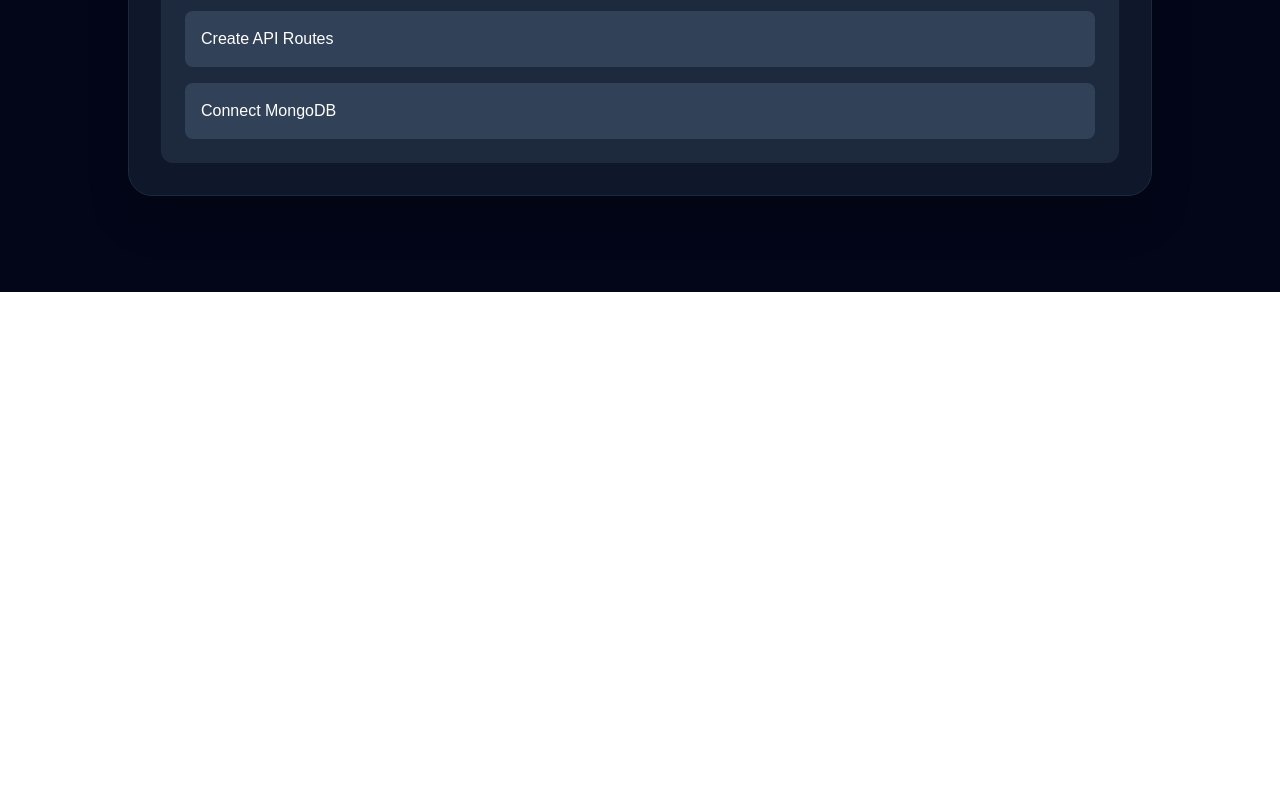
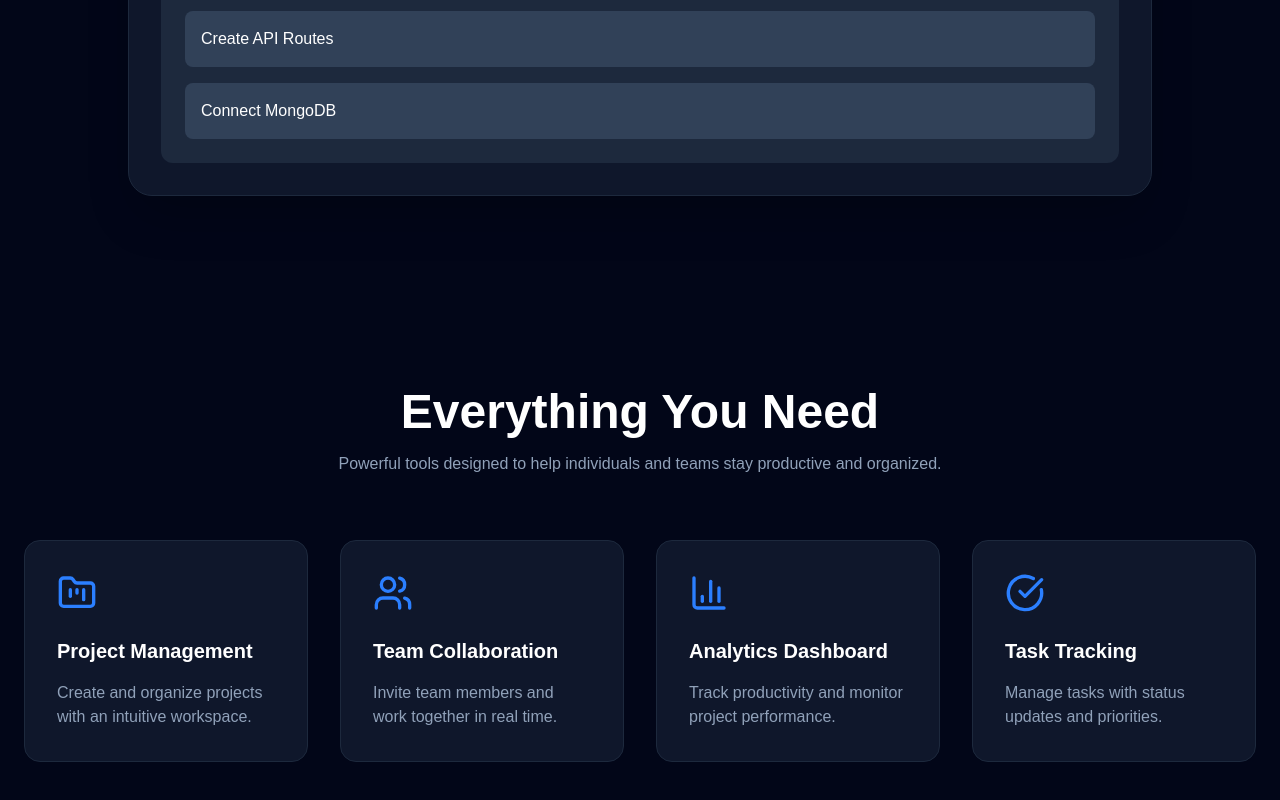
Before and after one commit to afridi-ishaq/Task-Management-Saas, a Next.js app: page / in a window 1280 px wide. Shown: the part 1007-1807 px from the top of the page. Before the commit the page ends 1299 px from the top, so only its background shows below. Built offline with nearby package versions, Linux system fonts and the light colour scheme.

Commit message:
Updations

```diff
--- a/src/app/page.jsx
+++ b/src/app/page.jsx
@@ -1,3 +1,4 @@
+import Features from "@/components/Features";
 import Hero from "@/components/Hero";
 import Navbar from "@/components/Navbar";
 
@@ -6,6 +7,7 @@ export default function Home() {
     <main className="min-h-screen bg-slate-950 text-white">
 
       <Hero />
+      <Features />
     </main>
   );
 }
--- /dev/null
+++ b/src/components/Features.jsx
@@ -0,0 +1,74 @@
+import {
+  FolderKanban,
+  Users,
+  BarChart3,
+  CheckCircle,
+} from "lucide-react";
+
+export default function Features() {
+  const features = [
+    {
+      icon: <FolderKanban size={40} />,
+      title: "Project Management",
+      description:
+        "Create and organize projects with an intuitive workspace.",
+    },
+    {
+      icon: <Users size={40} />,
+      title: "Team Collaboration",
+      description:
+        "Invite team members and work together in real time.",
+    },
+    {
+      icon: <BarChart3 size={40} />,
+      title: "Analytics Dashboard",
+      description:
+        "Track productivity and monitor project performance.",
+    },
+    {
+      icon: <CheckCircle size={40} />,
+      title: "Task Tracking",
+      description:
+        "Manage tasks with status updates and priorities.",
+    },
+  ];
+
+  return (
+    <section
+      id="features"
+      className="max-w-7xl mx-auto px-6 py-24"
+    >
+      <div className="text-center">
+        <h2 className="text-4xl md:text-5xl font-bold">
+          Everything You Need
+        </h2>
+
+        <p className="text-slate-400 mt-4 max-w-2xl mx-auto">
+          Powerful tools designed to help individuals and teams
+          stay productive and organized.
+        </p>
+      </div>
+
+      <div className="grid md:grid-cols-2 lg:grid-cols-4 gap-8 mt-16">
+        {features.map((feature, index) => (
+          <div
+            key={index}
+            className="bg-slate-900 border border-slate-800 rounded-2xl p-8 hover:border-blue-500 transition-all"
+          >
+            <div className="text-blue-500 mb-6">
+              {feature.icon}
+            </div>
+
+            <h3 className="text-xl font-semibold mb-4">
+              {feature.title}
+            </h3>
+
+            <p className="text-slate-400">
+              {feature.description}
+            </p>
+          </div>
+        ))}
+      </div>
+    </section>
+  );
+}
```
